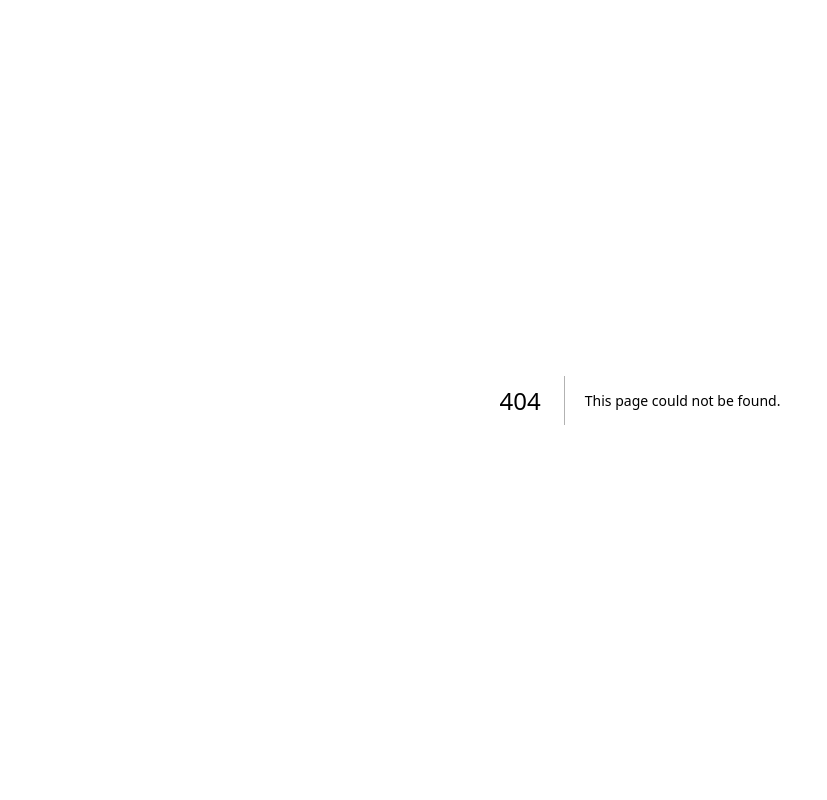
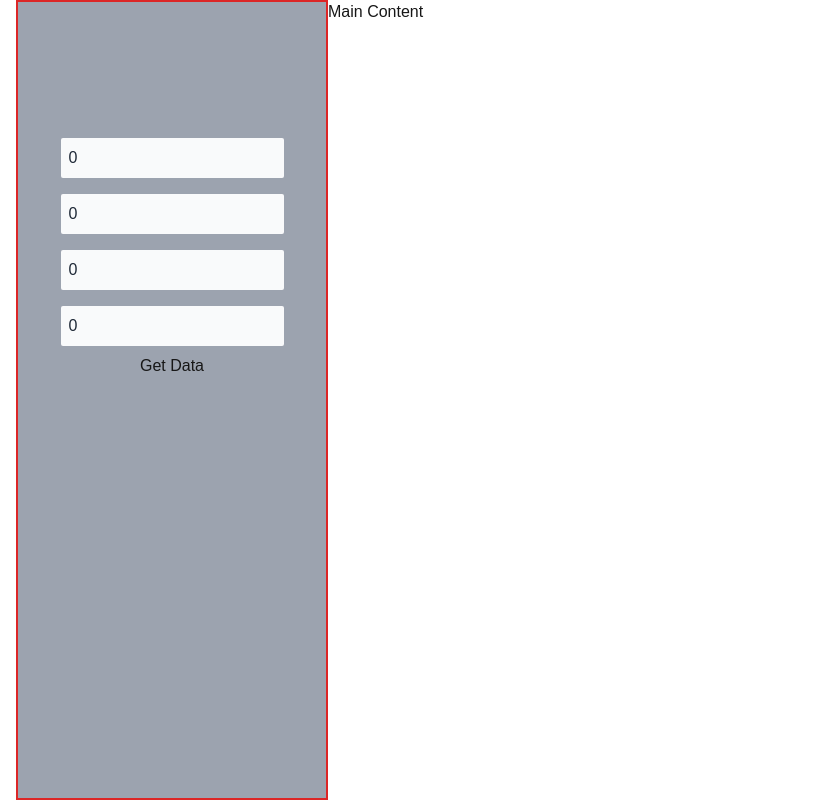
Before and after one commit to kirankumar-Matham96/WeatherSphere, a Next.js app: page /weather in a window 1280 px wide. Before the commit this address had no page. Shown: the whole page, without its empty margins (0-827 px from the left). Built offline with nearby package versions, Linux system fonts and the light colour scheme.

Commit message:
feat: added sidenav for weather dashboard

```diff
--- a/src/app/page.js
+++ b/src/app/page.js
@@ -1,5 +1,11 @@
-"use client";
+// "use client";
 
 export default function Home() {
-  return <div>Hello Next</div>;
+  return (
+    <div className="container mx-auto max-auto bg-blue-200 h-screen">
+      <section className="max-auto bg-red-100 hero">
+        <h1>Home</h1>
+      </section>
+    </div>
+  );
 }
--- /dev/null
+++ b/src/app/ui/weather/sidenav.jsx
@@ -0,0 +1,52 @@
+"use client";
+
+import { useState } from "react";
+
+const Sidenav = () => {
+  const [latitude, setLatitude] = useState(0);
+  const [longitude, setLongitude] = useState(0);
+  const [startDate, setStartDate] = useState(0);
+  const [endDate, setEndDate] = useState(0);
+
+  const handleSubmit = (e) => {
+    e.preventDefault();
+    console.log(latitude, longitude, startDate, endDate);
+    // change URL params
+  };
+
+  return (
+    <div className="bg-gray-400 w-full h-full flex ">
+      <form
+        className="border-2 border-solid border-red-600 flex flex-col justify-start items-center w-full pt-32"
+        onSubmit={handleSubmit}
+      >
+        <input
+          className="rounded-sm bg-gray-50 text-gray-800 outline-none p-2 my-2"
+          type="text"
+          value={latitude}
+          onChange={(e) => setLatitude(e.target.value)}
+        />
+        <input
+          className="rounded-sm bg-gray-50 text-gray-800 outline-none p-2 my-2"
+          type="text"
+          value={longitude}
+          onChange={(e) => setLongitude(e.target.value)}
+        />
+        <input
+          className="rounded-sm bg-gray-50 text-gray-800 outline-none p-2 my-2"
+          type="text"
+          value={startDate}
+          onChange={(e) => setStartDate(e.target.value)}
+        />
+        <input
+          className="rounded-sm bg-gray-50 text-gray-800 outline-none p-2 my-2"
+          type="text"
+          value={endDate}
+          onChange={(e) => setEndDate(e.target.value)}
+        />
+        <button type="submit">Get Data</button>
+      </form>
+    </div>
+  );
+};
+export default Sidenav;
--- /dev/null
+++ b/src/app/weather/layout.jsx
@@ -0,0 +1,11 @@
+import Sidenav from "@/app/ui/weather/sidenav";
+
+const Layout = ({ children }) => (
+  <main className="w-full px-4 flex h-screen">
+    <nav className="w-1/4 h-full">
+      <Sidenav />
+    </nav>
+    <section>{children}</section>
+  </main>
+);
+export default Layout;
--- /dev/null
+++ b/src/app/weather/page.jsx
@@ -0,0 +1,9 @@
+const Page = () => {
+  return (
+    <div>
+      <h1>Main Content</h1>
+    </div>
+  );
+};
+
+export default Page;
```
Also changed, not shown: public/sunny-clouds.jpg (added), public/sunny-mountain.jpg (added).
